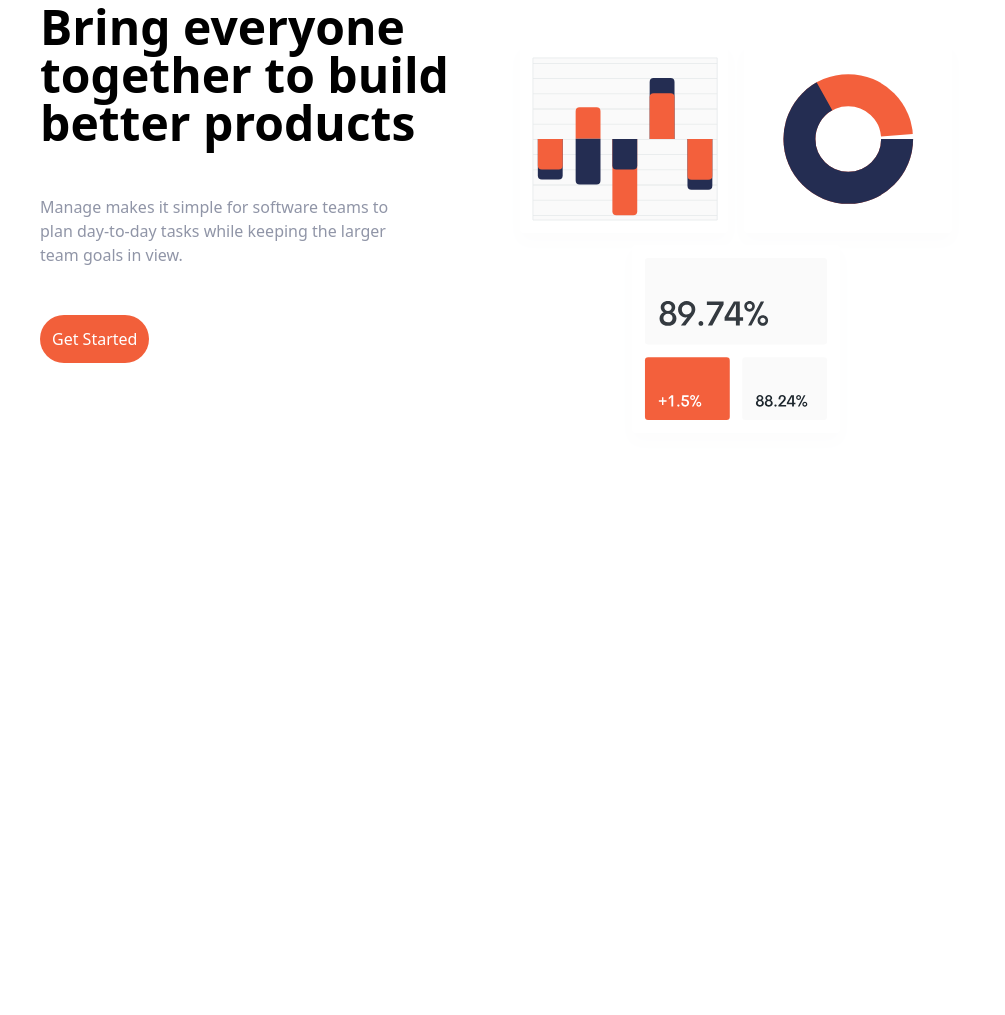
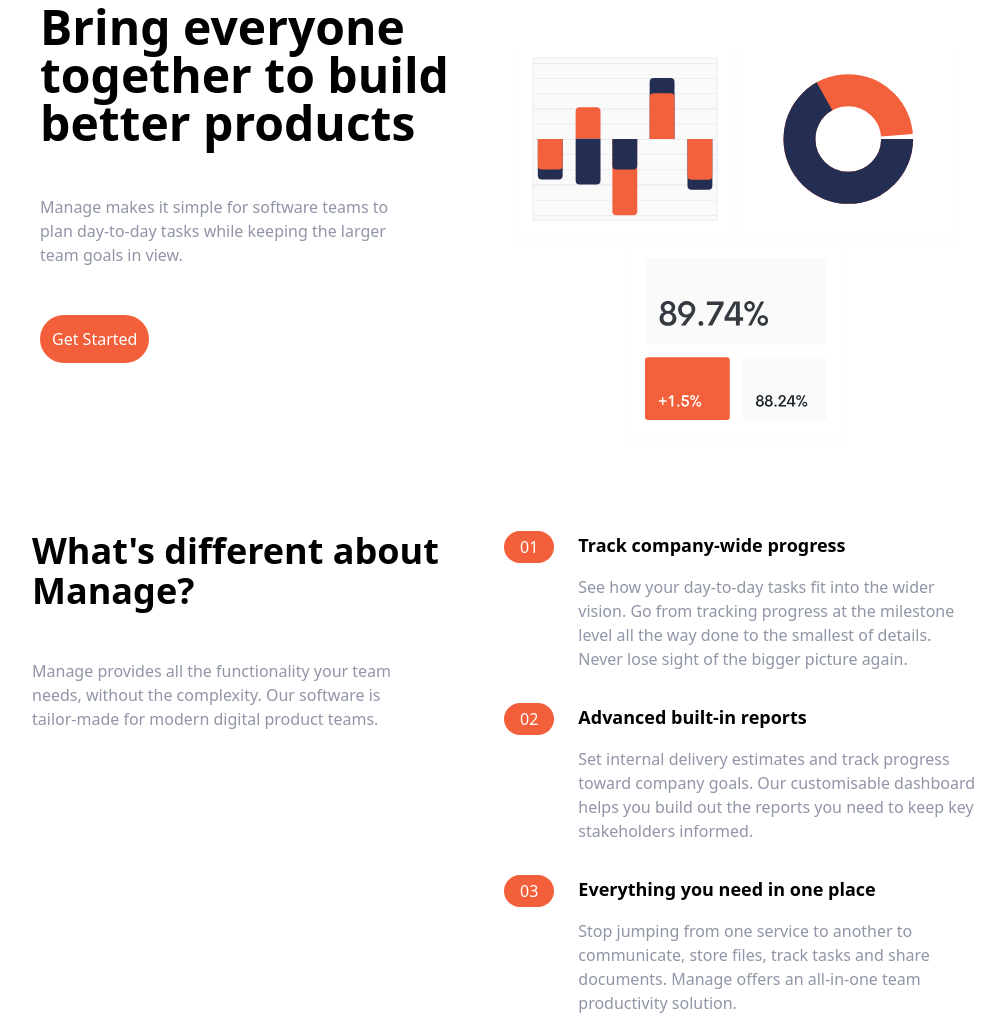
Before and after one commit to Westc13/manage-tw-fem, a website: page index.html in a window 1280 px wide. Shown: the part 133-1148 px from the top of the page, without its empty margins (136-1141 px from the left). Before the commit the page ends 800 px from the top, so only its background shows below. Drawn offline with Linux system fonts and the light colour scheme.

Commit message:
completed feature section

```diff
--- a/index.html
+++ b/index.html
@@ -64,6 +64,120 @@
         </div>
       </div>
     </section>
+
+    <!-- Features Section -->
+    <section id="features">
+      <!-- Flex Container -->
+      <div
+        class="container flex flex-col px-4 mx-auto mt-10 space-y-12 md:space-y-0 md:flex-row"
+      >
+        <!-- What's Different -->
+        <div class="flex flex-col space-y-12 md:w-1/2">
+          <h2 class="max-w-md text-4xl font-bold text-center md:text-left">
+            What's different about Manage?
+          </h2>
+          <p class="max-w-sm text-center text-darkGrayishBlue md:text-left">
+            Manage provides all the functionality your team needs, without the
+            complexity. Our software is tailor-made for modern digital product
+            teams.
+          </p>
+        </div>
+
+        <!-- Numbered List -->
+        <div class="flex flex-col space-y-8 md:w-1/2">
+          <!-- List Item 1 -->
+          <div
+            class="flex flex-col space-y-3 md:space-y-0 md:space-x-6 md:flex-row"
+          >
+            <!-- Heading -->
+            <div class="round-l-full bg-brightRedSupLight md:bg-transparent">
+              <div class="flex items-center space-x-2">
+                <div
+                  class="px-4 py-2 text-white rounded-full md:py-1 bg-brightRed"
+                >
+                  01
+                </div>
+                <h3 class="text-base font-bold md:mb-4 md:hidden">
+                  Track company-wide progress
+                </h3>
+              </div>
+            </div>
+
+            <div>
+              <h3 class="hidden mb-4 text-lg font-bold md:block">
+                Track company-wide progress
+              </h3>
+              <p class="text-darkGrayishBlue">
+                See how your day-to-day tasks fit into the wider vision. Go from
+                tracking progress at the milestone level all the way done to the
+                smallest of details. Never lose sight of the bigger picture
+                again.
+              </p>
+            </div>
+          </div>
+
+          <!-- List Item 2 -->
+          <div
+            class="flex flex-col space-y-3 md:space-y-0 md:space-x-6 md:flex-row"
+          >
+            <!-- Heading -->
+            <div class="round-l-full bg-brightRedSupLight md:bg-transparent">
+              <div class="flex items-center space-x-2">
+                <div
+                  class="px-4 py-2 text-white rounded-full md:py-1 bg-brightRed"
+                >
+                  02
+                </div>
+                <h3 class="text-base font-bold md:mb-4 md:hidden">
+                  Advanced built-in reports
+                </h3>
+              </div>
+            </div>
+
+            <div>
+              <h3 class="hidden mb-4 text-lg font-bold md:block">
+                Advanced built-in reports
+              </h3>
+              <p class="text-darkGrayishBlue">
+                Set internal delivery estimates and track progress toward
+                company goals. Our customisable dashboard helps you build out
+                the reports you need to keep key stakeholders informed.
+              </p>
+            </div>
+          </div>
+
+          <!-- List Item 3-->
+          <div
+            class="flex flex-col space-y-3 md:space-y-0 md:space-x-6 md:flex-row"
+          >
+            <!-- Heading -->
+            <div class="round-l-full bg-brightRedSupLight md:bg-transparent">
+              <div class="flex items-center space-x-2">
+                <div
+                  class="px-4 py-2 text-white rounded-full md:py-1 bg-brightRed"
+                >
+                  03
+                </div>
+                <h3 class="text-base font-bold md:mb-4 md:hidden">
+                  Everything you need in one place
+                </h3>
+              </div>
+            </div>
+
+            <div>
+              <h3 class="hidden mb-4 text-lg font-bold md:block">
+                Everything you need in one place
+              </h3>
+              <p class="text-darkGrayishBlue">
+                Stop jumping from one service to another to communicate, store
+                files, track tasks and share documents. Manage offers an
+                all-in-one team productivity solution.
+              </p>
+            </div>
+          </div>
+        </div>
+      </div>
+    </section>
   </body>
 </html>
 
```
Also changed, not shown: css/main.css.
